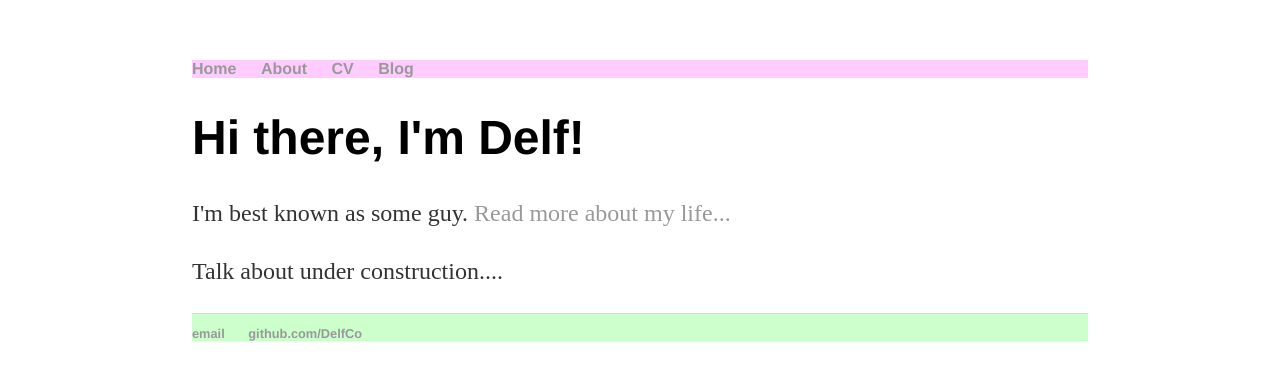
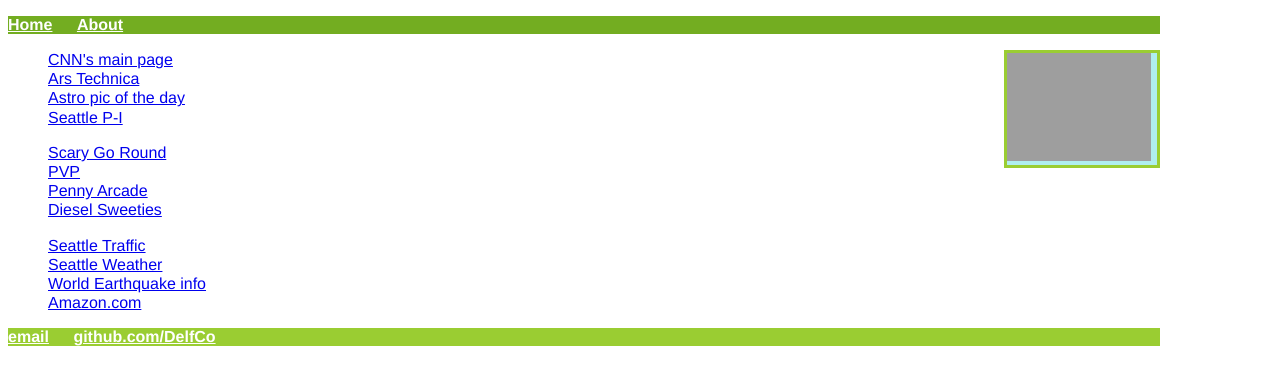
Before and after one commit to DelfCo/DelfCo.github.io, a Jekyll site: the page built from index.html, in a window 1280 px wide. Shown: the top 385 px of the page. Built offline with Jekyll 4.4.1, drawn with Linux system fonts in a browser that asks for light colours; grey boxes are pictures that could not be loaded.

Commit message:
Add links from my old home page, upgrade styling

```diff
--- /dev/null
+++ b/_includes/footer.html
@@ -0,0 +1,7 @@
+	<footer>
+        <ul>
+        <li><a href="mailto:delf@drizzle.com">email</a></li>
+        <li><a href="https://github.com/DelfCo">github.com/DelfCo</a></li>
+        <li><a href="delf.drizzlehosting.com>My old home page</a></li>
+        </ul>
+    </footer>
--- /dev/null
+++ b/_includes/header.html
@@ -0,0 +1,4 @@
+<head>
+    <title>{{ page.title }}</title>
+    <link rel="stylesheet" type="text/css" href="/css/main.css">
+</head>
--- a/_layouts/default.html
+++ b/_layouts/default.html
@@ -1,26 +1,19 @@
 <!DOCTYPE html>
 <html>
-    <head>
-        <title>{{ page.title }}</title>
-	    <link rel="stylesheet" type="text/css" href="/css/main.css">
-    </head>
-    <body>
-        <nav>
-    	    <ul>
-        	<li><a href="/">Home</a></li>
-	        <li><a href="/about">About</a></li>
-        	<li><a href="/cv">CV</a></li>
-        	<li><a href="/blog">Blog</a></li>
-    	    </ul>
-	  </nav>
+{% include header.html %}
 
-    {{ content }}
+<body>
+	<nav>
+		<ul>
+			<li>
+				<a href="/">Home</a>
+			</li>
+			<li>
+				<a href="/about">About</a>
+			</li>
+		</ul>
+	</nav>
 
-	<footer>
-    	    <ul>
-        	<li><a href="mailto:delf@drizzle.com">email</a></li>
-        	<li><a href="https://github.com/DelfCo">github.com/DelfCo</a></li>
-            </ul>
-        </footer>
+	{{ content }} {% include footer.html %}
 
-  </body>
+</body>
--- a/css/main.css
+++ b/css/main.css
@@ -1,47 +1,65 @@
 body {
-    margin: 60px auto;
-    width: 70%;
+    width: 90%;
+    font-family:'Helvetica', 'Arial', 'Sans-Serif';
 }
+
 nav {
-    background-color: #FFCCFF;
+    background-color: #73AD21;
+    color: lightgray;
+    font-family:'Helvetica', 'Arial', 'Sans-Serif';
+
 }
+
+footer {
+    background-color: yellowgreen;
+    color: lightgray;
+    font-family:'Helvetica', 'Arial', 'Sans-Serif';
+}
+
+nav a, footer a {
+    color: white;
+}
+
+nav a:hover, footer a:hover {
+    color: black;
+}
+
 nav ul, footer ul {
-    font-family:'Helvetica', 'Arial', 'Sans-Serif';
     padding: 0px;
     list-style: none;
     font-weight: bold;
 }
+
 nav ul li, footer ul li {
     display: inline;
     margin-right: 20px;
 }
-a {
-    text-decoration: none;
-    color: #999;
+
+.bannerpic a {
+    position: absolute;
+    top: 0;
+    right: 0;
+    width: 150px;
+    border: 3px solid yellowgreen;
+    background-color: paleturquoise;
 }
-a:hover {
-    text-decoration: underline;
+
+.links {
+    position: relative;
+    width: 100%;
+    height: 100%;
 }
+.links li {
+    list-style: none;
+    line-height: 1.2em;
+}
+
 h1 {
     font-size: 3em;
     font-family:'Helvetica', 'Arial', 'Sans-Serif';
 }
 p {
-    font-size: 1.5em;
-    line-height: 1.4em;
-    color: #333;
+    font-size: 1.0em;
+    line-height: 1.2em;
+    color: black;
 }
-footer {
-    border-top: 1px solid #d5d5d5;
-    font-size: .8em;
-    background-color: #CCFFCC;
-}
-
-ul.posts {
-    margin: 20px auto 40px;
-    font-size: 1.5em;
-}
-
-ul.posts li {
-    list-style: none;
-}
--- a/index.html
+++ b/index.html
@@ -4,9 +4,28 @@ title: Delf's test Pages page
 ---
 
 
-<div class="blurb">
-    <h1>Hi there, I'm Delf!</h1>
-	<p>I'm best known as some guy. <a href="/about">Read more about my life...</a></p>
-	<p>Talk about under construction....</p>
 
-</div><!-- /.blurb -->
+<div class="links">
+	<div class="bannerpic">
+		<a href="https://www.wunderground.com/weather/us/wa/bothell">
+			<img width="144" height="108" alt="Click for Bothell, Washington Forecast" src="http://banners.wunderground.com/banner/infoboxtr_both/language/www/US/WA/Bothell.gif"></a>
+	</div>
+	<ul>
+		<li><a href="http://www.cnn.com">CNN's main page</a></li>
+		<li><a href="http://www.arstechnica.com/">Ars Technica</a></li>
+		<li><a href="http://antwrp.gsfc.nasa.gov/apod/">Astro pic of the day</a></li>
+		<li><a href="http://seattlepi.nwsource.com/">Seattle P-I</a></li>
+	</ul>
+	<ul>
+		<li><a href="http://www.scarygoround.com">Scary Go Round</a></li>
+		<li><a href="http://www.pvponline.com/">PVP</a></li>
+		<li><a href="http://www.penny-arcade.com/">Penny Arcade</a></li>
+		<li><a href="http://www.dieselsweeties.com/">Diesel Sweeties</a></li>
+	</ul>
+	<ul>
+		<li><a href="http://www.wsdot.wa.gov/traffic/seattle/flowmaps/west.htm">Seattle Traffic</a></li>
+		<li><a href="http://www.wunderground.com/US/WA/Seattle.html">Seattle Weather</a></li>
+		<li><a href="http://quake.wr.usgs.gov/QUAKES/CURRENT/current.html">World Earthquake info</a></li>
+		<li><a href="http://www.amazon.com/">Amazon.com</a></li>
+	</ul>
+</div><!-- /.links -->
```
